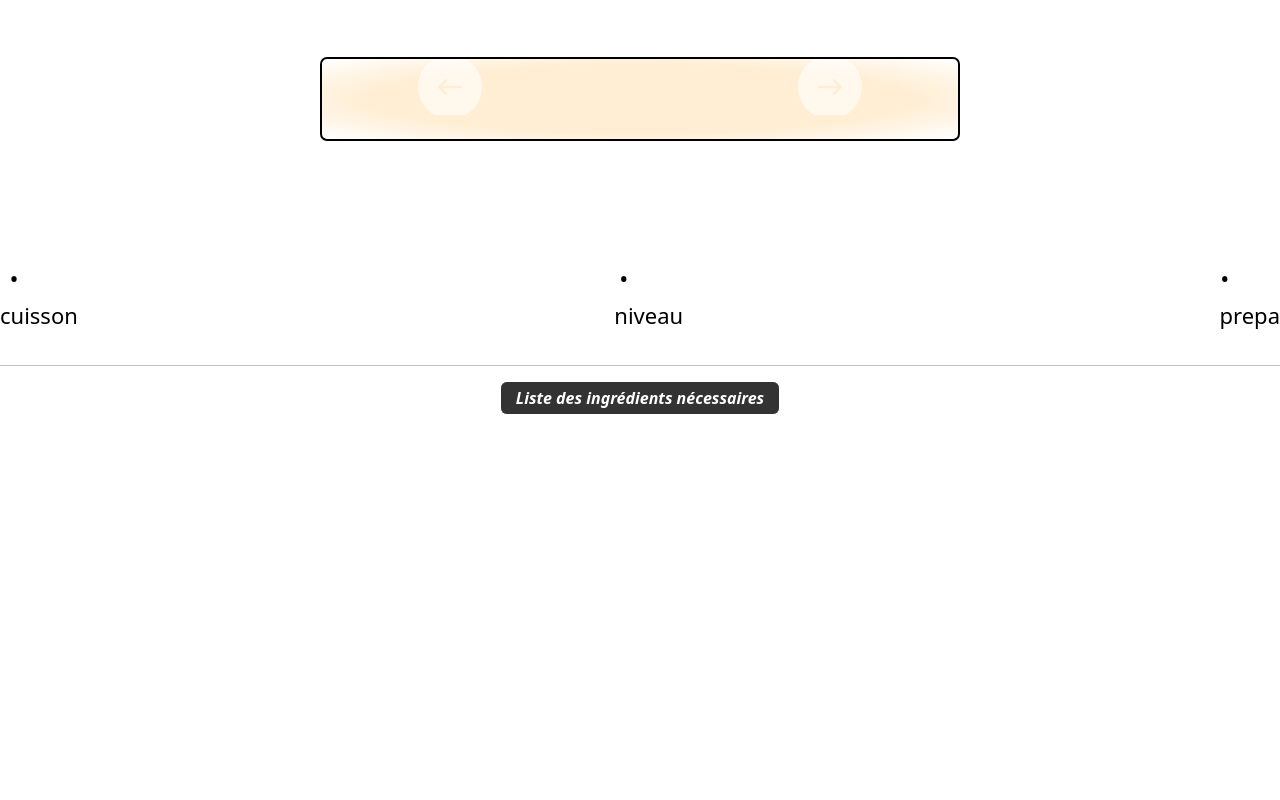
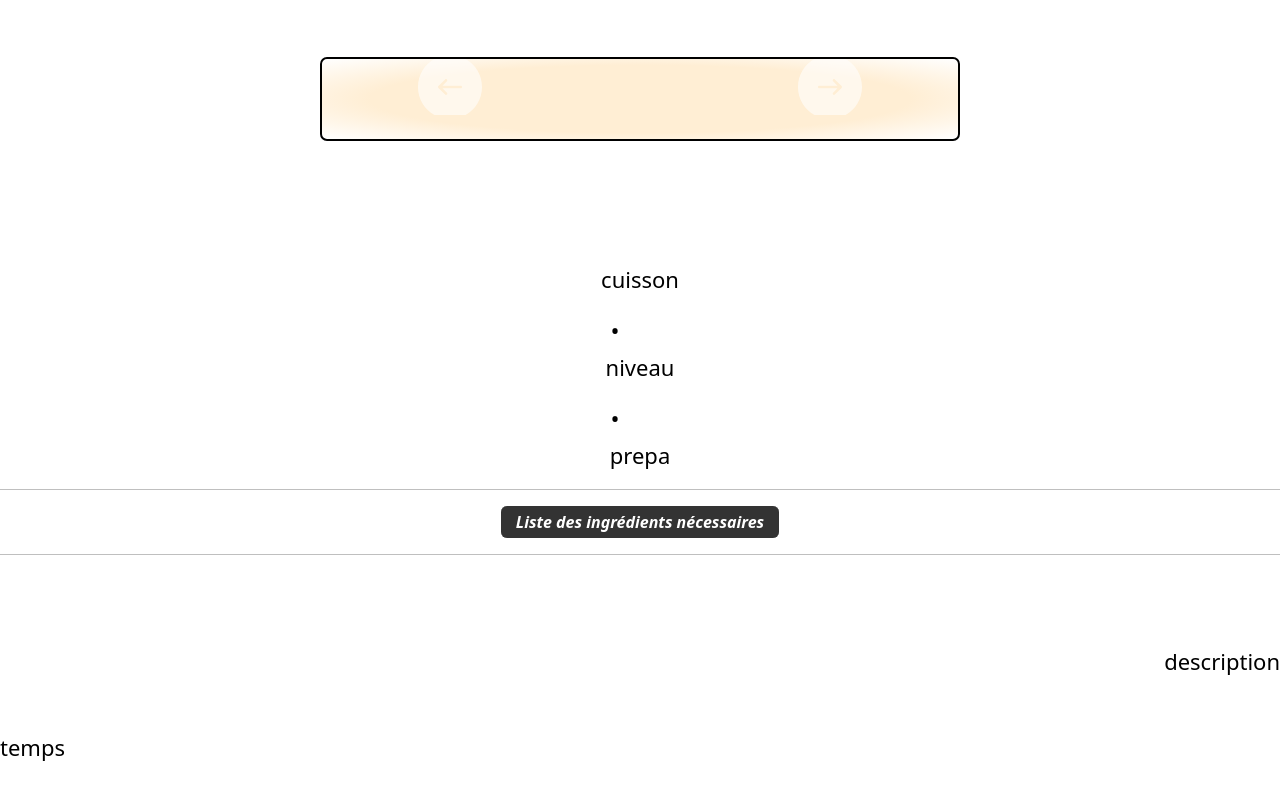
Before and after one commit to MathisBruel/Marmitonne, a website: page recette.html in a window 1280 px wide. Shown: the part 360-1160 px from the top of the page. Before the commit the page ends 800 px from the top, so only its background shows below. Drawn offline with nearby package versions, Linux system fonts and the light colour scheme.

Commit message:
update recette.html

```diff
--- a/recette.html
+++ b/recette.html
@@ -143,6 +143,20 @@
     </table>
 
 
+    <hr>
+    </hr>
+
+    </br>
+    </br>
+    </br>
+    <div class="desc-time" id="desc-time">
+        <div class="description" id="description">
+            <p id="description-text">description</p>
+        </div>
+        <div class="time" id="time">
+            <p id="time-text">temps</p>
+        </div>
+    </div>
     <script src="https://cdn.jsdelivr.net/npm/swiper@8/swiper-bundle.min.js"></script>
     <script src='src/js/javascript-recette.js' async></script>
 
--- a/src/css/style-recette.css
+++ b/src/css/style-recette.css
@@ -445,24 +445,34 @@ footer p {
 
 
 .infos {
-    display: flex;
     text-align: center;
-    margin: auto;
-    justify-content: space-between;
     /*change text size*/
     font-size: 1.5rem;
 }
 
-.infos-time-cuisson::before  {
-    content: '•';
-    margin-right: 50px;
 
-}
 .infos-niveau:before  {
     content: '•';
     margin-right: 50px;
 }
-.infos-time-prepa:before  {
+.infos-niveau::after  {
     content: '•';
     margin-right: 50px;
 }
+
+
+.description {
+    justify-content: space-between;
+    margin-top: 50px;
+    margin-bottom: 50px;
+    text-align: right;
+    margin: auto;
+}
+
+.time {
+    justify-content: space-between;
+    margin: auto;
+    margin-top: 50px;
+    margin-bottom: 50px;
+    text-align: left;
+}
--- a/src/js/javascript-recette.js
+++ b/src/js/javascript-recette.js
@@ -76,9 +76,12 @@ let db = fetch('src/database/db.json')
     for (let i = 0; i < 5; i++) {
       let td = document.createElement('td');
       td.innerHTML = recette.pas * (i + 1);
+      td.style.borderRadius = "6px";
       tr.appendChild(td);
       table.appendChild(tr);
     }
+    // set style for the first td
+
 
     recette.Ingredients.forEach((ingredient) => {
       let tr = document.createElement('tr');
```
Lines whose indentation alone changed are shown as unchanged.
